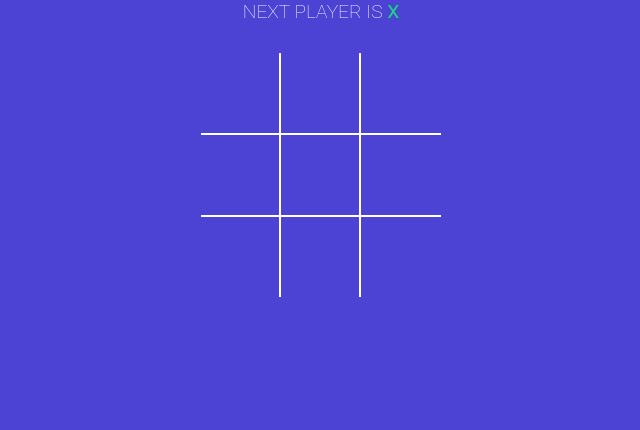
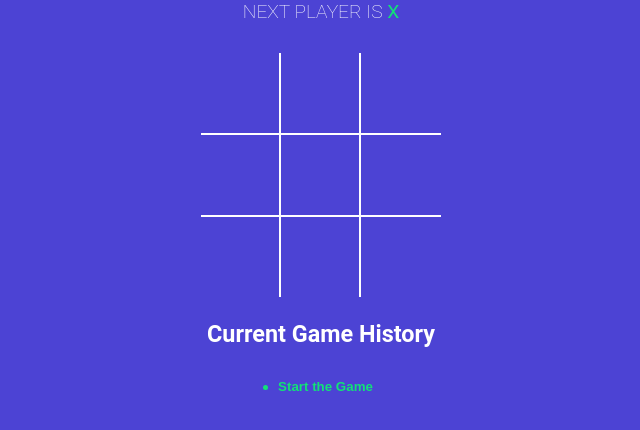
Before and after one commit to codehaldar/Tic-Tac-Toe-Game, a React (Vite) app: page / in a window 1280 px wide. Shown: the top 430 px of the page, without its empty margins (319-959 px from the left). Built offline with nearby package versions, Linux system fonts and the light colour scheme.

Commit message:
added game history

```diff
--- a/src/App.jsx
+++ b/src/App.jsx
@@ -3,31 +3,51 @@ import { useState } from 'react';
 import Board from './components/Board';
 import { calcwinner } from './winner';
 import Statusmess from './components/Statusmess';
+import History from './components/History';
 function App() {
-  const [squares, setsquares] = useState(Array(9).fill(null));
-  const [xturn, toggleturn] = useState(true);
-  const wonby = calcwinner(squares);
-
-  //const status = wonby ? `Winner is ${wonby}` : `Next player is ${nextplayer}`;
+  const [history, sethistory] = useState([
+    { squares: Array(9).fill(null), xturn: true },
+  ]);
+  const [currmove, setcurrmove] = useState(0);
+  console.log({ history, currmove });
+  const gamingBoard = history[currmove];
+  const wonby = calcwinner(gamingBoard.squares);
 
   const eventHandler = pos => {
-    if (squares[pos] || wonby) {
+    if (gamingBoard.squares[pos] || wonby) {
       return;
     }
-    setsquares(currsq => {
-      return currsq.map((val, i) => {
+    sethistory(currhistory => {
+      const isTraversing = currmove + 1 !== currhistory.length;
+
+      const lastGamingstate = isTraversing
+        ? history[currmove]
+        : history[history.length - 1];
+      const nextSquarState = lastGamingstate.squares.map((val, i) => {
         if (pos === i && val === null) {
-          return xturn ? 'X' : 'O';
+          return lastGamingstate.xturn ? 'X' : 'O';
         }
         return val;
       });
+      const base = isTraversing
+        ? currhistory.slice(0, currhistory.indexOf(lastGamingstate) + 1)
+        : currhistory;
+      return base.concat({
+        squares: nextSquarState,
+        xturn: !lastGamingstate.xturn,
+      });
     });
-    toggleturn(curr => !curr);
+    setcurrmove(move => move + 1);
+  };
+  const moveTo = move => {
+    setcurrmove(move);
   };
   return (
     <div className="app">
-      <Statusmess wonby={wonby} xturn={xturn} squares={squares} />
-      <Board squares={squares} eventHandler={eventHandler} />
+      <Statusmess wonby={wonby} gamingBoard={gamingBoard} />
+      <Board squares={gamingBoard.squares} eventHandler={eventHandler} />
+      <h3>Current Game History</h3>
+      <History history={history} moveTo={moveTo} currmove={currmove} />
     </div>
   );
 }
--- /dev/null
+++ b/src/components/History.jsx
@@ -0,0 +1,20 @@
+const History = ({ history, moveTo, currmove }) => {
+  return (
+    <div className="history-wrapper">
+      <ul className="history">
+        {history.map((val, ind) => (
+          <li key={ind}>
+            <button
+              type="button"
+              className={`btn-move ${currmove === ind ? 'active' : ''}`}
+              onClick={() => moveTo(ind)}
+            >
+              {ind === 0 ? 'Start the Game' : `Go to move #${ind}`}
+            </button>
+          </li>
+        ))}
+      </ul>
+    </div>
+  );
+};
+export default History;
--- a/src/components/Statusmess.jsx
+++ b/src/components/Statusmess.jsx
@@ -1,4 +1,5 @@
-const Statusmess = ({ wonby, xturn, squares }) => {
+const Statusmess = ({ wonby, gamingBoard }) => {
+  const { squares, xturn } = gamingBoard;
   const nomovesleft = squares.every(val => val !== null);
   const nextplayer = xturn ? (
     <span className="text-green">X</span>
```
